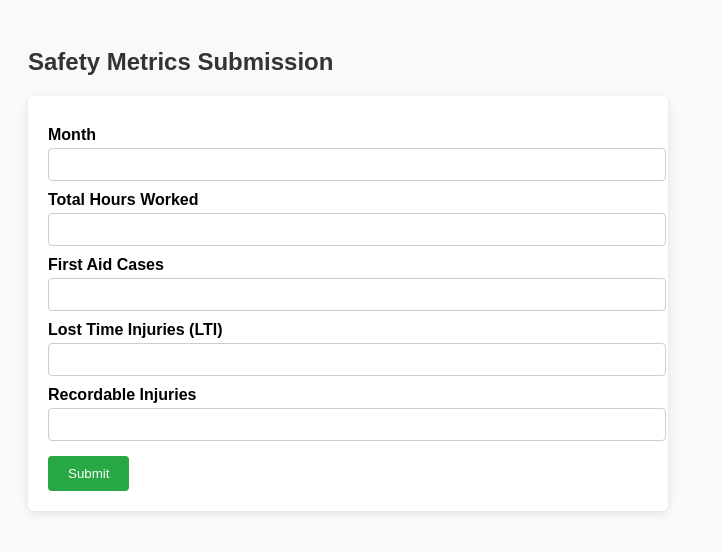
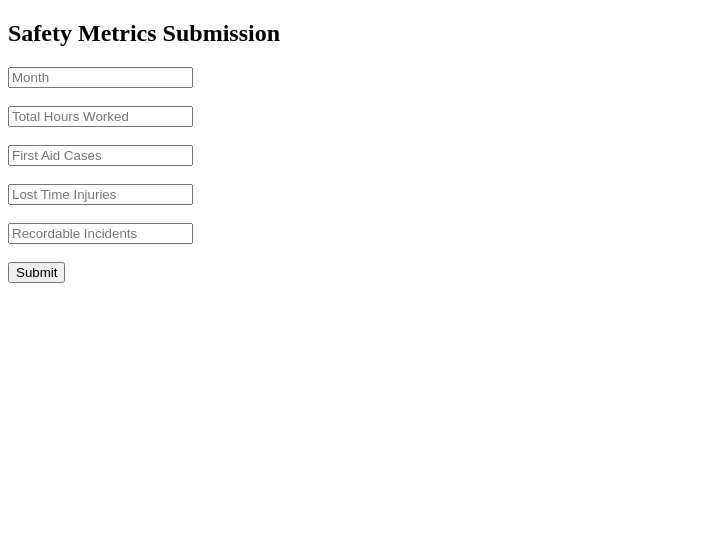
Before and after one commit to safeops2525/safety-metrics-form, a plain HTML site: page index.html in a window 1280 px wide. Shown: the whole page, without its empty margins (0-721 px from the left). Drawn offline with Linux system fonts and the light colour scheme.

Commit message:
Update index.html

```diff
--- a/index.html
+++ b/index.html
@@ -1,94 +1,28 @@
 <!DOCTYPE html>
-<html lang="en">
+<html>
   <head>
-  <meta charset="UTF-8" />
-  <title>Safety Metrics Submission</title>
-  <style>
-    body {
-      font-family: Arial, sans-serif;
-      padding: 20px;
-      background: #f8f9fa;
-    }
-    h2 {
-      color: #333;
-    }
-    form {
-      background: #fff;
-      padding: 20px;
-      border-radius: 6px;
-      max-width: 600px;
-      box-shadow: 0 2px 8px rgba(0,0,0,0.1);
-    }
-    label {
-      display: block;
-      margin-top: 10px;
-      font-weight: bold;
-    }
-    input {
-      width: 100%;
-      padding: 8px;
-      margin-top: 4px;
-      border: 1px solid #ccc;
-      border-radius: 4px;
-    }
-    button {
-      margin-top: 15px;
-      padding: 10px 20px;
-      background-color: #28a745;
-      color: white;
-      border: none;
-      border-radius: 4px;
-      cursor: pointer;
-    }
-    button:hover {
-      background-color: #218838;
-    }
-  </style>
+    <meta charset="UTF-8">
+    <title>Safety Metrics Form</title>
   </head>
   <body>
     <h2>Safety Metrics Submission</h2>
     <form id="metricsForm">
-    <label for="month">Month</label>
-    <input type="text" id="month" name="month" required>
-
-    <label for="hours">Total Hours Worked</label>
-    <input type="number" id="hours" name="hours" required>
-
-    <label for="firstaid">First Aid Cases</label>
-    <input type="number" id="firstaid" name="firstaid" required>
-
-    <label for="ltis">Lost Time Injuries (LTI)</label>
-    <input type="number" id="ltis" name="ltis" required>
-
-    <label for="recordables">Recordable Injuries</label>
-    <input type="number" id="recordables" name="recordables" required>
-
+      <input type="text" id="month" name="month" placeholder="Month" required><br><br>
+      <input type="number" id="hours" name="hours" placeholder="Total Hours Worked" required><br><br>
+      <input type="number" id="firstaid" name="firstaid" placeholder="First Aid Cases" required><br><br>
+      <input type="number" id="ltis" name="ltis" placeholder="Lost Time Injuries" required><br><br>
+      <input type="number" id="recordables" name="recordables" placeholder="Recordable Incidents" required><br><br>
       <button type="submit">Submit</button>
     </form>
 
     <script>
-    const scriptURL = 'https://script.google.com/macros/s/AKfycbxvatf4iyvPf8Io3aPYysZoPgH4DNIisxYlG-2dcIczTHKu3yb9cucs5zwRVRfpavGu/exec';
+      const scriptURL = 'https://script.google.com/macros/s/AKfycbzFTFlJqRQIIY6ebgMtRjRgEWFTMD8Is8RrVTttirq3Vpy2ztJvWmLiQ_FQv6tlRUs/exec
+';
 
-    document.addEventListener('DOMContentLoaded', function () {
-      const form = document.getElementById('metricsForm');
-      if (form) {
-        form.addEventListener('submit', function (e) {
+      document.getElementById('metricsForm').addEventListener('submit', function(e) {
         e.preventDefault();
-
-          const data = {
-            month: document.getElementById('month').value,
-            hours: document.getElementById('hours').value,
-            firstaid: document.getElementById('firstaid').value,
-            ltis: document.getElementById('ltis').value,
-            recordables: document.getElementById('recordables').value
-          };
-
-const formData = new FormData();
-formData.append("month", document.getElementById("month").value);
-formData.append("hours", document.getElementById("hours").value);
-formData.append("firstaid", document.getElementById("firstaid").value);
-formData.append("ltis", document.getElementById("ltis").value);
-formData.append("recordables", document.getElementById("recordables").value);
+        const form = e.target;
+        const formData = new FormData(form);
 
         fetch(scriptURL, {
           method: 'POST',
@@ -96,13 +30,11 @@ fetch(scriptURL, {
         })
         .then(response => response.json())
         .then(result => {
-  alert("Submitted successfully!");
+          alert('Submitted successfully!');
           form.reset();
         })
-.catch(error => {
-  alert("Error: " + error.message);
+        .catch(error => alert("Error: " + error.message));
       });
-
     </script>
   </body>
 </html>
```
Lines whose indentation alone changed are shown as unchanged.
